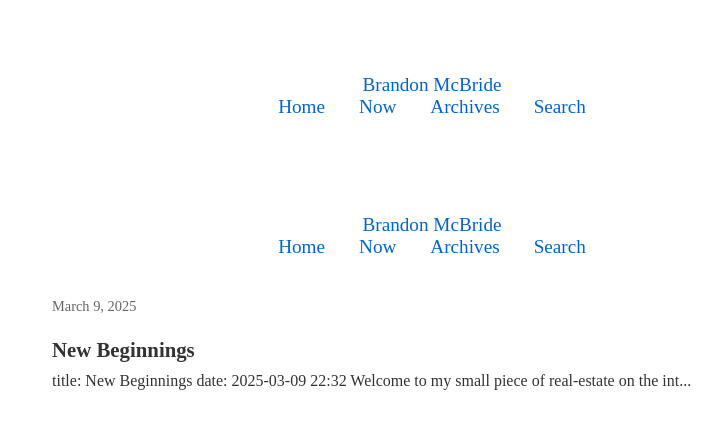
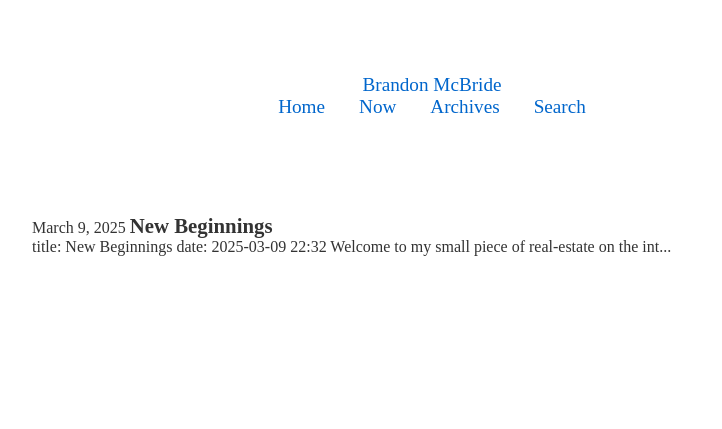
Before and after one commit to bmcbride-op/bmcbride-op.github.io, a Jekyll site: the page built from index.html, in a window 1280 px wide. Shown: the top 429 px of the page, without its empty margins (208-930 px from the left). Built offline with Jekyll 4.4.1, drawn with Linux system fonts in a browser that asks for light colours; some web fonts are replaced.

Commit message:
Update index.html

```diff
--- a/index.html
+++ b/index.html
@@ -1,21 +1,13 @@
 ---
 layout: default
+title: Brandon McBride
 ---
-<div class="container">
-  <div id="header">
-    <a id="logo" href="/">{{ site.title }}</a>
-    <a href="/" title="Home">Home</a>
-    <a href="/now" title="Now">Now</a>
-    <a href="/archives" title="Archives">Archives</a>
-    <a href="/search" title="Search">Search</a>
-  </div>
 <div class="blog-list">
   {% for post in site.posts %}
     <a href="{{ post.url }}" class="entryLink">
-        <span class="date">{{ post.date | date: "%B %-d, %Y" }}</span><br />
+      <span class="small">{{ post.date | date: "%B %-d, %Y" }}</span>
       <b class="link">{{ post.title }}</b><br />
-        <span class="excerpt">{{ post.content | strip_html | truncate: 100 }}</span>
+      <span>{{ post.content | strip_html | truncate: 100 }}</span>
     </a>
   {% endfor %}
 </div>
-</div>
```
Lines whose indentation alone changed are shown as unchanged.
